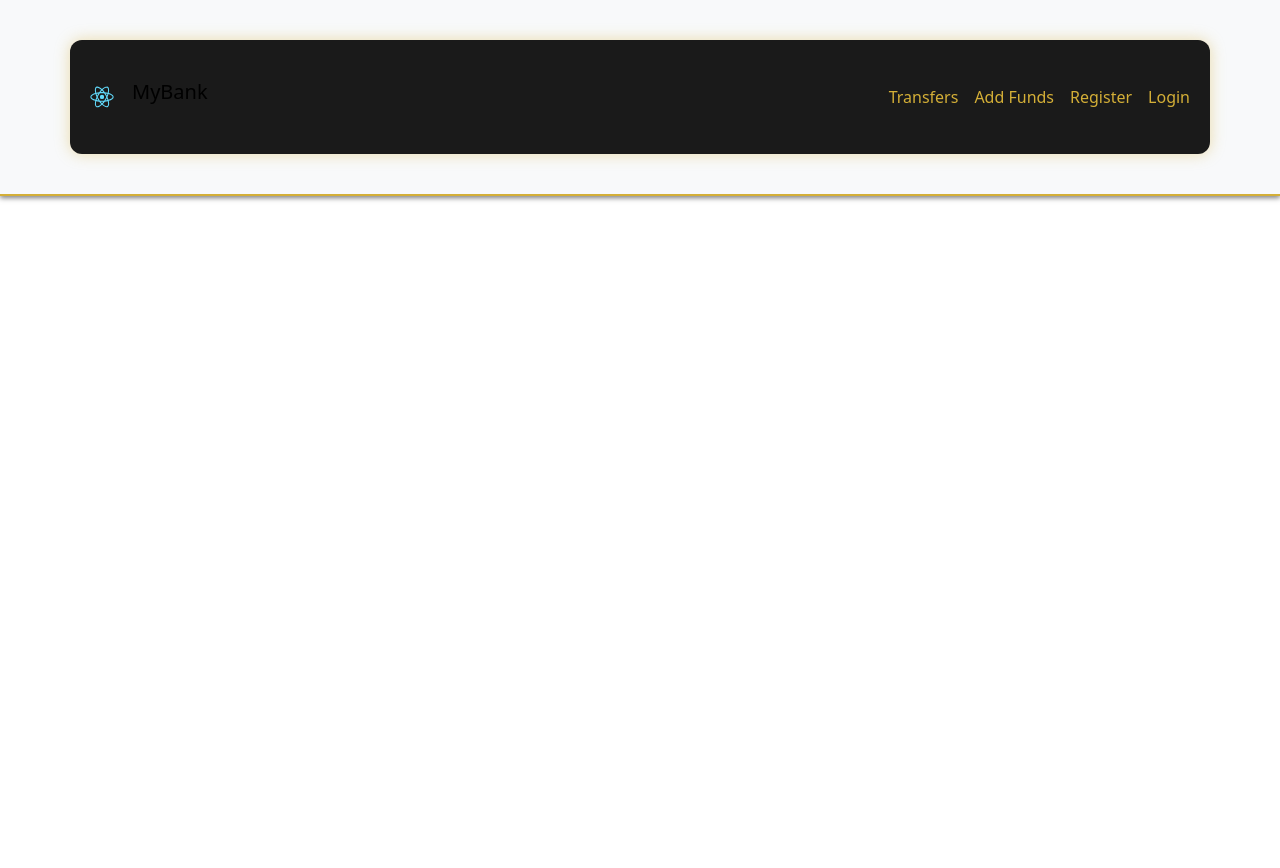
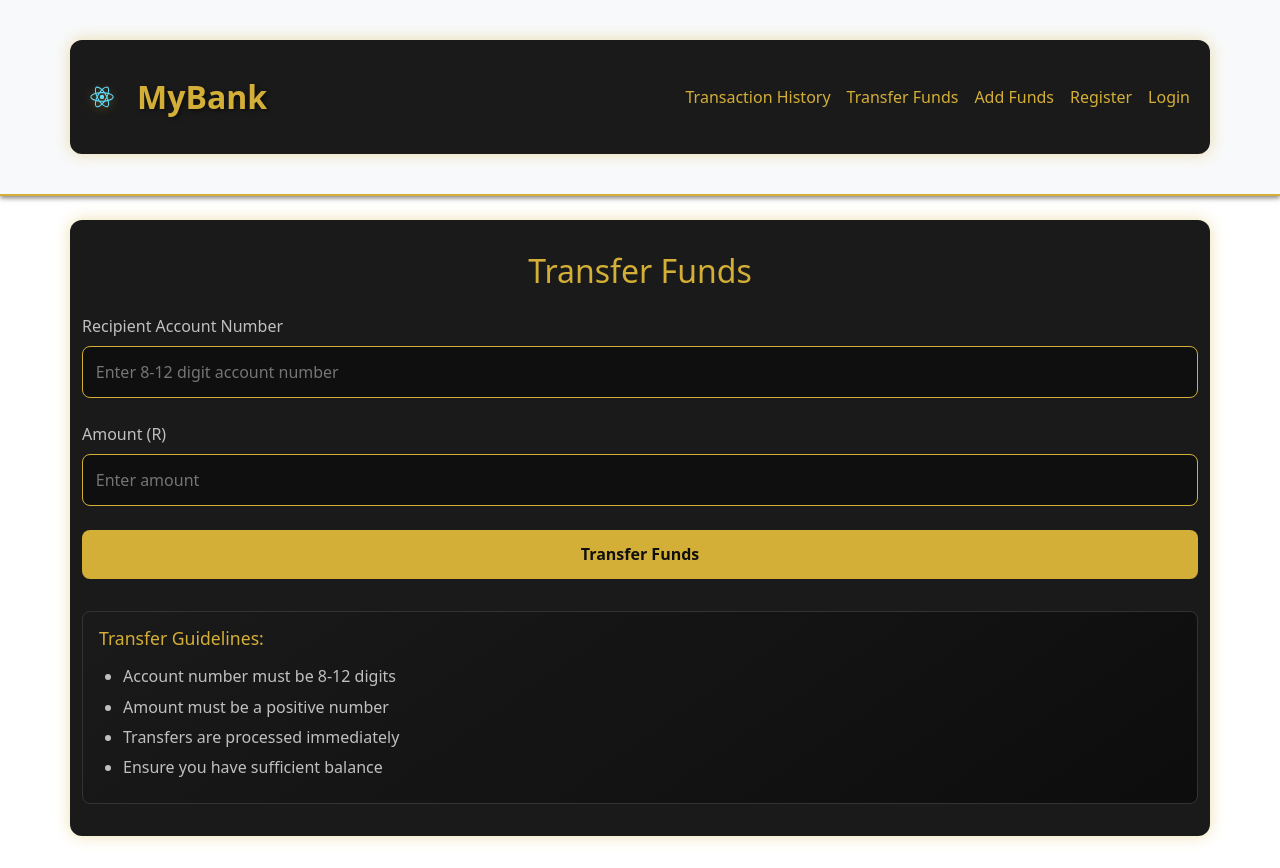
Before and after one commit to RubenJvR/APDS, a React (Create React App) app in the folder APDS-main/FRONTEND/frontend/: page /transfer in a window 1280 px wide. Before the commit the page ends 800 px from the top, so only its background shows below. Built offline with nearby package versions, Linux system fonts and the light colour scheme.

Commit message:
UI addition and Adjustments
Made few changes to titles
added UI for other pages
Added Transaction History (It was in Backend also)

```diff
--- a/APDS-main/FRONTEND/frontend/src/App.css
+++ b/APDS-main/FRONTEND/frontend/src/App.css
@@ -219,6 +219,42 @@ form button:hover {
   color: #c0c0c0;
 }
 
+/* Transfer Form Styling */
+.transfer-form .form-group {
+  margin-bottom: 1.5rem;
+}
+
+.transfer-form label {
+  display: block;
+  font-weight: 500;
+  margin-bottom: 0.5rem;
+}
+
+.transfer-guidelines {
+  background: linear-gradient(145deg, #1a1a1a, #0d0d0d);
+  border: 1px solid #333;
+  border-radius: 12px;
+  padding: 1.5rem;
+  margin-top: 2rem;
+}
+
+.transfer-guidelines h4 {
+  color: #d4af37;
+  margin-bottom: 1rem;
+  font-size: 1.1rem;
+}
+
+.transfer-guidelines ul {
+  color: #c0c0c0;
+  margin: 0;
+  padding-left: 1.5rem;
+}
+
+.transfer-guidelines li {
+  margin-bottom: 0.5rem;
+  line-height: 1.4;
+}
+
 
 /* Mobile adjustments */
 @media (max-width: 768px) {
--- a/APDS-main/FRONTEND/frontend/src/App.js
+++ b/APDS-main/FRONTEND/frontend/src/App.js
@@ -4,19 +4,23 @@ import './App.css';
 import Navbar from './components/navbar';
 import Register from './components/register';
 import Login from './components/login';
+import AddFunds from './components/addFunds';
+import Transfer from './components/transfer';
+import Transfers from './components/transfers'; // For transaction history
 
 const App = () => {
   return (
     <Router>
       <div>
         <Navbar />
-       <Routes>
-  <Route path="/register" element={<Register/>} />
-  <Route path="/login" element={<Login/>} />
-  <Route path="/add-funds" element={<ddFunds />} />
-  <Route path="/transfer" element={<transfers />} />
-</Routes>
-
+        <Routes>
+          <Route path="/" element={<Transfers />} /> {/* Default page */}
+          <Route path="/register" element={<Register />} />
+          <Route path="/login" element={<Login />} />
+          <Route path="/add-funds" element={<AddFunds />} />
+          <Route path="/transfer" element={<Transfer />} /> {/* Transfer form */}
+          <Route path="/transfers" element={<Transfers />} /> {/* Transaction history */}
+        </Routes>
       </div>
     </Router>
   );
--- a/APDS-main/FRONTEND/frontend/src/components/addFunds.js
+++ b/APDS-main/FRONTEND/frontend/src/components/addFunds.js
@@ -13,7 +13,7 @@ export default function AddFunds() {
 
   return (
     <div className="container mt-4">
-      <h2>Add Funds</h2>
+       <h2 className="text-center mb-4" style={{ color: "#d4af37" }}>Add Funds</h2>
       {message && <p>{message}</p>}
       <form onSubmit={handleSubmit}>
         <input type="number" value={amount} onChange={(e) => setAmount(e.target.value)} placeholder="Amount" />
--- a/APDS-main/FRONTEND/frontend/src/components/login.js
+++ b/APDS-main/FRONTEND/frontend/src/components/login.js
@@ -22,7 +22,7 @@ export default function Login() {
 
   return (
     <div className="container mt-4">
-      <h2>Login</h2>
+       <h2 className="text-center mb-4" style={{ color: "#d4af37" }}>Login</h2>
       {message && <p>{message}</p>}
       <form onSubmit={handleSubmit}>
   {message && <p className={`message ${message.includes("success") ? "success" : "error"}`}>{message}</p>}
--- a/APDS-main/FRONTEND/frontend/src/components/navbar.js
+++ b/APDS-main/FRONTEND/frontend/src/components/navbar.js
@@ -7,21 +7,42 @@ export default function Navbar() {
   return (
     <nav className="navbar navbar-expand-lg navbar-light bg-light">
       <div className="container">
-        <NavLink className="navbar-brand" to="/">
+        <NavLink className="navbar-brand" to="/" style={{
+  display: 'flex',
+  alignItems: 'center',
+  textDecoration: 'none'
+}}>
   <img
     src={logo}
     alt="Logo"
-            width="30"
-            height="30"
-            className="d-inline-block align-top"
+    width="45"
+    height="45"
+    style={{
+      marginRight: '15px',
+      filter: 'drop-shadow(0 2px 4px rgba(212, 175, 55, 0.4))'
+    }}
   />
+  <div>
+    <div style={{
+      fontSize: '2rem',
+      fontWeight: 'bold',
+      color: '#d4af37',
+      lineHeight: '1',
+      textShadow: '2px 2px 4px rgba(0,0,0,0.5)'
+    }}>
       MyBank
+    </div>
+
+  </div>
 </NavLink>
 
         <div className="collapse navbar-collapse" id="navbarNav">
           <ul className="navbar-nav ms-auto">
             <li className="nav-item">
-              <NavLink className="nav-link" to="/">Transfers</NavLink>
+              <NavLink className="nav-link" to="/transfers">Transaction History</NavLink>
+            </li>
+            <li className="nav-item">
+              <NavLink className="nav-link" to="/transfer">Transfer Funds</NavLink> {/* Add this */}
             </li>
             <li className="nav-item">
               <NavLink className="nav-link" to="/add-funds">Add Funds</NavLink>
--- a/APDS-main/FRONTEND/frontend/src/components/register.js
+++ b/APDS-main/FRONTEND/frontend/src/components/register.js
@@ -20,7 +20,7 @@ export default function Register() {
   return (
 
     <div className="container mt-4">
-      <h2>Register</h2>
+       <h2 className="text-center mb-4" style={{ color: "#d4af37" }}>Register</h2>
       {message && <p>{message}</p>}
       <form onSubmit={handleSubmit}>
   {message && <p className={`message ${message.includes("success") ? "success" : "error"}`}>{message}</p>}
--- /dev/null
+++ b/APDS-main/FRONTEND/frontend/src/components/transfer.js
@@ -0,0 +1,90 @@
+import { useState } from "react";
+import "../App.css";
+
+export default function Transfer() {
+  const [form, setForm] = useState({
+    toAccountNumber: "",
+    amount: ""
+  });
+  const [message, setMessage] = useState("");
+
+  const handleChange = (e) => {
+    setForm({
+      ...form,
+      [e.target.name]: e.target.value
+    });
+  };
+
+  const handleSubmit = async (e) => {
+    e.preventDefault();
+    setMessage("Transfer functionality would work when backend is fully connected");
+    // For now, just show a message
+    console.log("Transfer attempt:", form);
+  };
+
+  return (
+    <div className="container mt-4">
+      <h2 className="text-center mb-4" style={{ color: "#d4af37" }}>Transfer Funds</h2>
+
+      {message && (
+        <div className={`message ${message.includes("success") ? "success" : "error"}`}>
+          {message}
+        </div>
+      )}
+
+      <form onSubmit={handleSubmit} className="transfer-form">
+        <div className="form-group">
+          <label htmlFor="toAccountNumber" style={{ color: "#c0c0c0", marginBottom: "0.5rem" }}>
+            Recipient Account Number
+          </label>
+          <input
+            type="text"
+            id="toAccountNumber"
+            name="toAccountNumber"
+            value={form.toAccountNumber}
+            onChange={handleChange}
+            placeholder="Enter 8-12 digit account number"
+            required
+          />
+        </div>
+
+        <div className="form-group">
+          <label htmlFor="amount" style={{ color: "#c0c0c0", marginBottom: "0.5rem" }}>
+            Amount (R)
+          </label>
+          <input
+            type="number"
+            id="amount"
+            name="amount"
+            value={form.amount}
+            onChange={handleChange}
+            placeholder="Enter amount"
+            min="1"
+            step="0.01"
+            required
+          />
+        </div>
+
+        <button type="submit">
+          Transfer Funds
+        </button>
+      </form>
+
+      <div className="transfer-guidelines" style={{
+        marginTop: "2rem",
+        padding: "1rem",
+        backgroundColor: "#1a1a1a",
+        borderRadius: "8px",
+        border: "1px solid #333"
+      }}>
+        <h4 style={{ color: "#d4af37", marginBottom: "1rem" }}>Transfer Guidelines:</h4>
+        <ul style={{ color: "#c0c0c0", margin: 0, paddingLeft: "1.5rem" }}>
+          <li>Account number must be 8-12 digits</li>
+          <li>Amount must be a positive number</li>
+          <li>Transfers are processed immediately</li>
+          <li>Ensure you have sufficient balance</li>
+        </ul>
+      </div>
+    </div>
+  );
+}
--- a/APDS-main/FRONTEND/frontend/src/components/transfers.js
+++ b/APDS-main/FRONTEND/frontend/src/components/transfers.js
@@ -30,7 +30,7 @@ export default function Transfers() {
 
   return (
     <div className="container transfers-page">
-      <h2 className="page-title">Transaction History</h2>
+      <h2 className="text-center mb-4" style={{ color: "#d4af37" }}>Transaction History</h2>
 
       {overview && (
         <div className="overview-cards">
```
Lines whose indentation alone changed are shown as unchanged.
